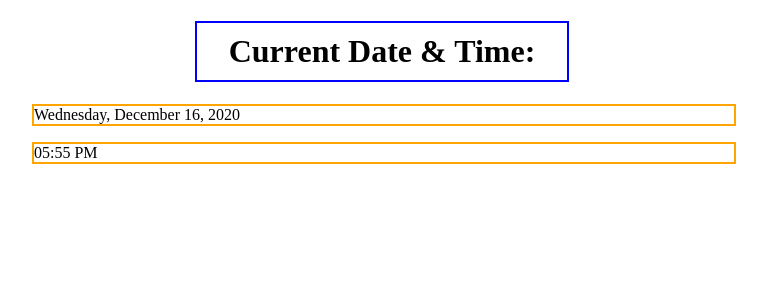
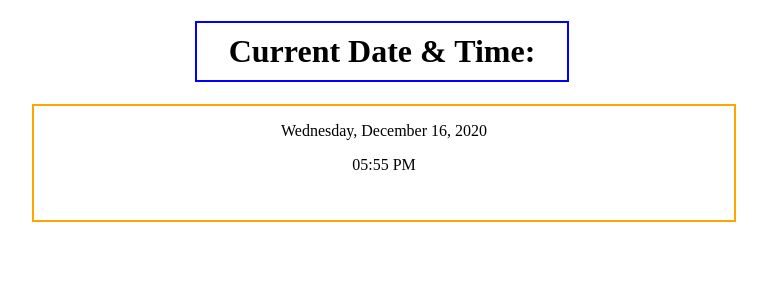
Before and after one commit to JennyWauer/time_display, a Django app: page /time_app/ in a window 1280 px wide. Shown: the top 300 px of the page, without its empty margins (258-1025 px from the left). Run offline with Django 3.2, Linux system fonts and the light colour scheme.

Commit message:
update div styling

```diff
--- a/time_app/static/style.css
+++ b/time_app/static/style.css
@@ -12,6 +12,9 @@ text-align: center;
 
 }
 
-p {
+div {
     border: 2px solid orange;
+    text-align: center;
+    padding: 10;
+    padding-bottom: 30px;
 }
--- a/time_app/templates/index.html
+++ b/time_app/templates/index.html
@@ -10,8 +10,10 @@
 <body>
 
     <h1>Current Date & Time:</h1>
-        <p>{{date}}</p>
-        <p>{{time}}</p>
+        <div>
+            <p>{{date}}</p>
+            <p>{{time}}</p>
+        </div>
 
 </body>
 </html>
```
